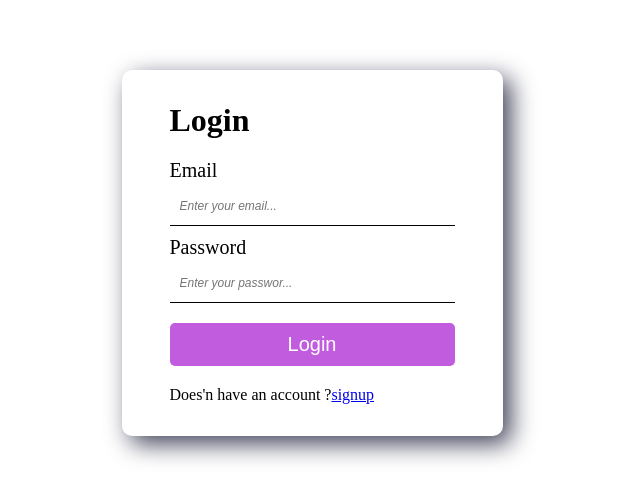
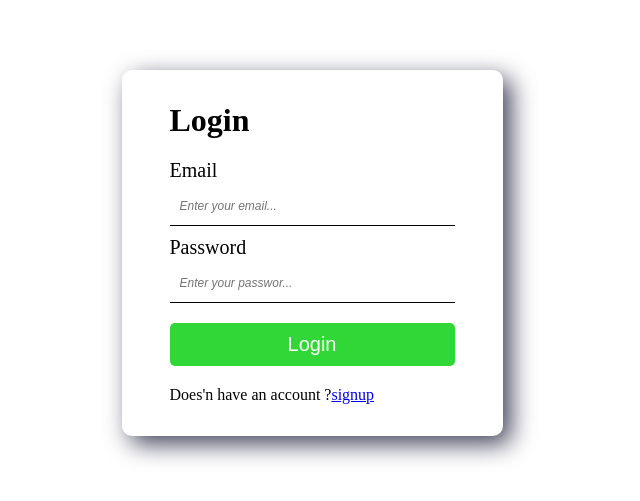
Before and after one commit to BharatRVala/LoginSignup-mern, a React (Create React App) app in the folder frontend/: page /Login in a window 1280 px wide. Shown: the part 147-648 px from the top of the page, without its empty margins (328-968 px from the left). Built offline with nearby package versions, Linux system fonts and the light colour scheme.

Commit message:
Update index.css

```diff
--- a/frontend/src/index.css
+++ b/frontend/src/index.css
@@ -61,7 +61,7 @@ box-shadow: 8px 8px 24px 0px rgba(66,68,90,1);
 }
 
 button{
-  background-color: rgb(194, 92, 223);
+  background-color: rgb(48, 215, 54);
   border: none;
   font-size: 20px;
   color: #FFF;
```
